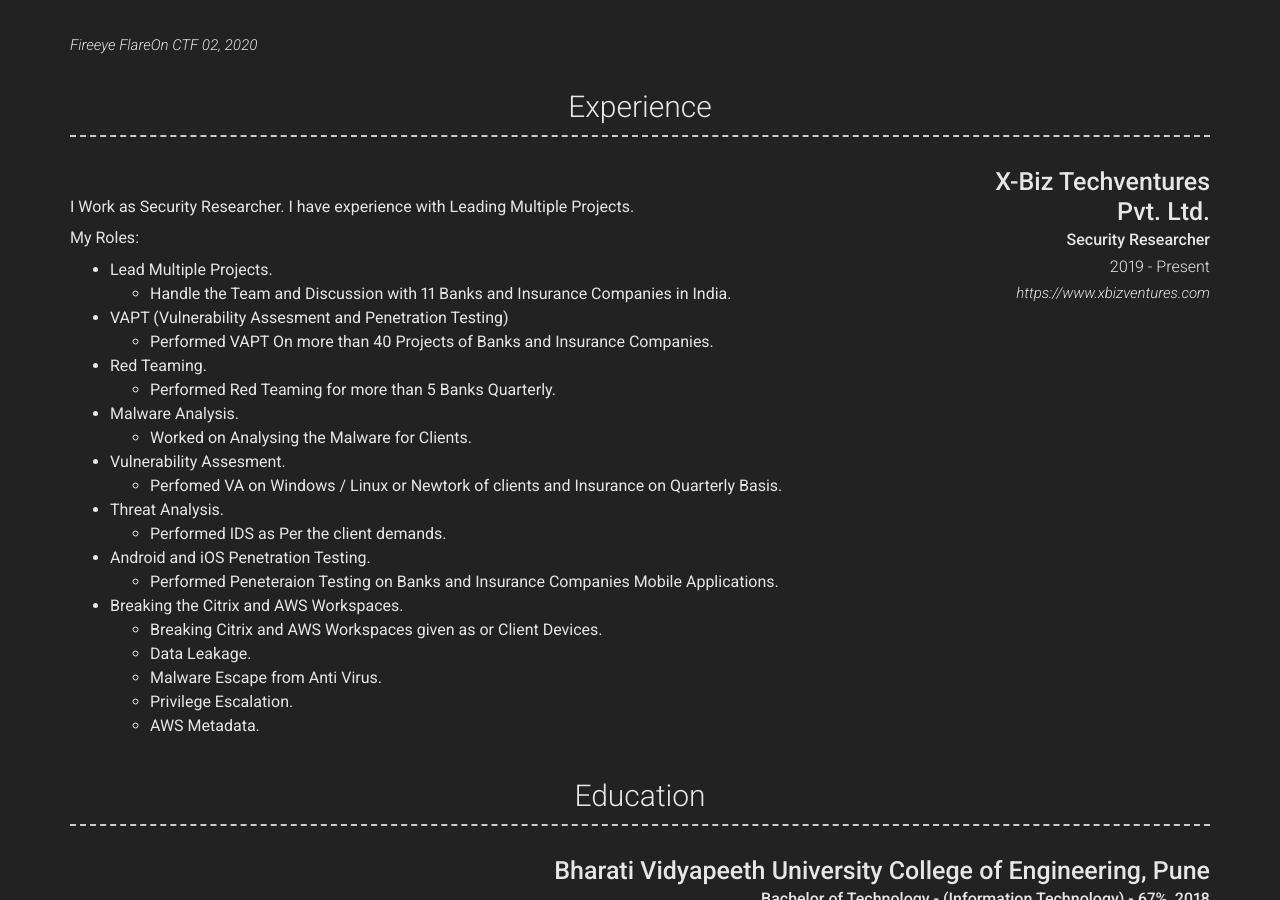
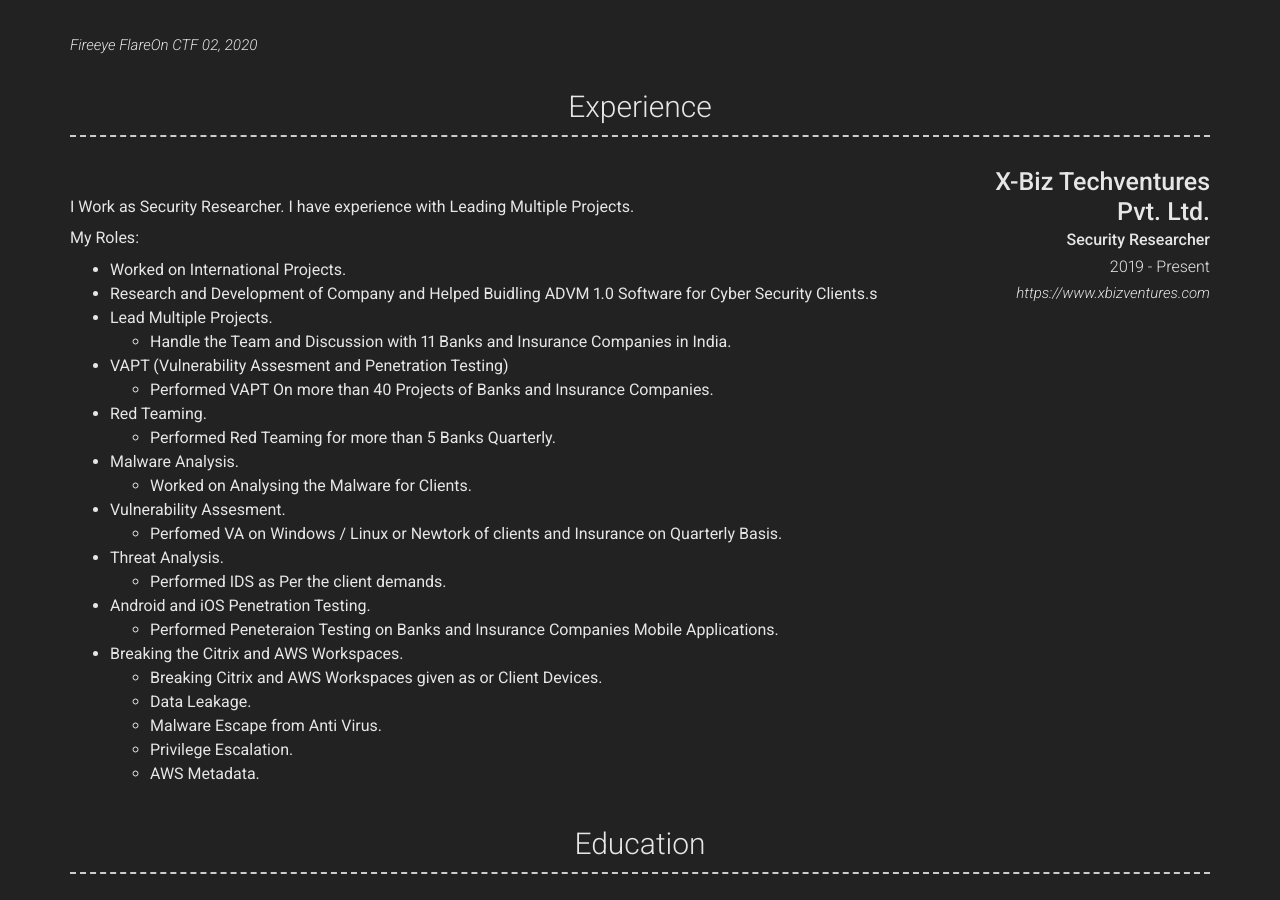
Before and after one commit to yashomer1994/Resume, a Jekyll site: the page built from index.md, in a window 1280 px wide and 900 px high, scrolled down 1044 px. Built offline with Jekyll 4.4.1, drawn with Linux system fonts in a browser that asks for light colours; nearby versions of some CDN libraries.

Commit message:
Update _config.yml

```diff
--- a/_config.yml
+++ b/_config.yml
@@ -107,6 +107,8 @@ content:
           I Work as Security Researcher. I have experience with Leading Multiple Projects.
 
             My Roles:
+           - Worked on International Projects.
+           - Research and Development of Company and Helped Buidling ADVM 1.0 Software for Cyber Security Clients.s
            - Lead Multiple Projects.
              - Handle the Team and Discussion with 11 Banks and Insurance Companies in India.
            - VAPT (Vulnerability Assesment and Penetration Testing)
```
